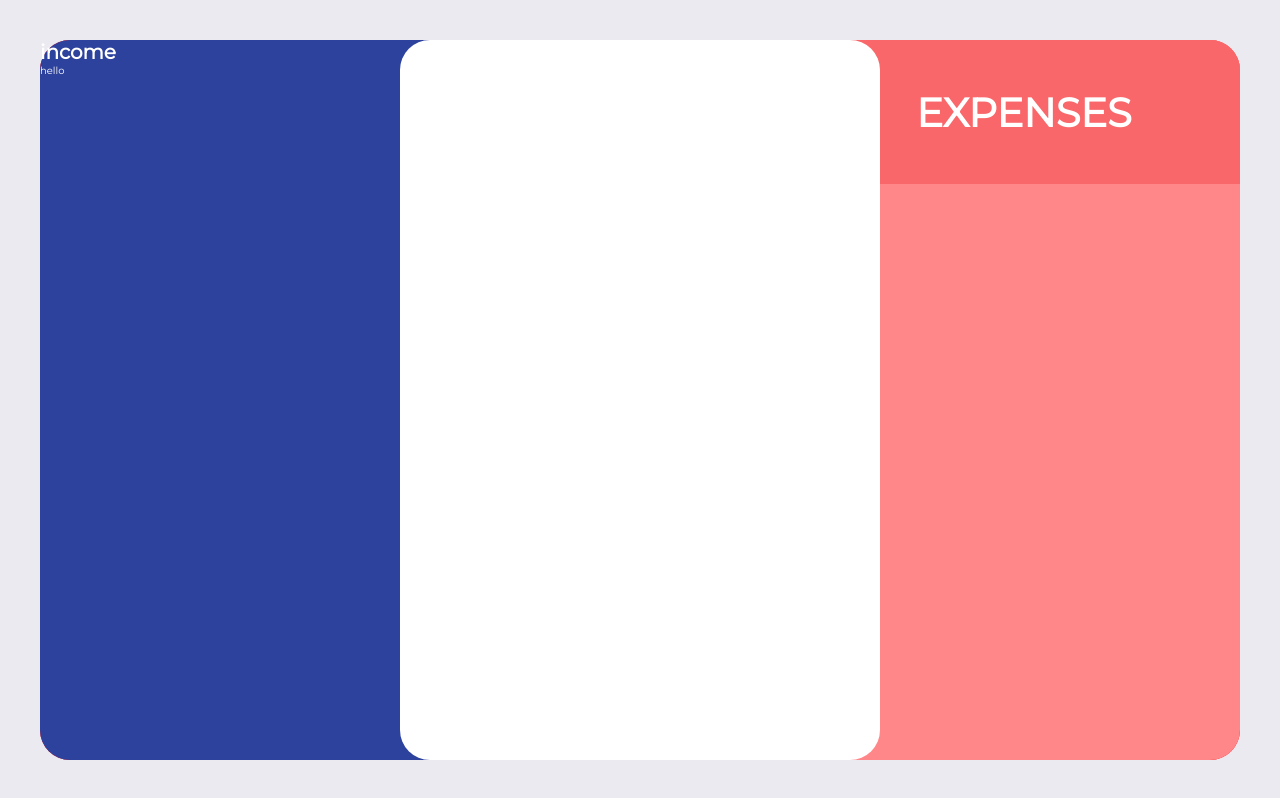
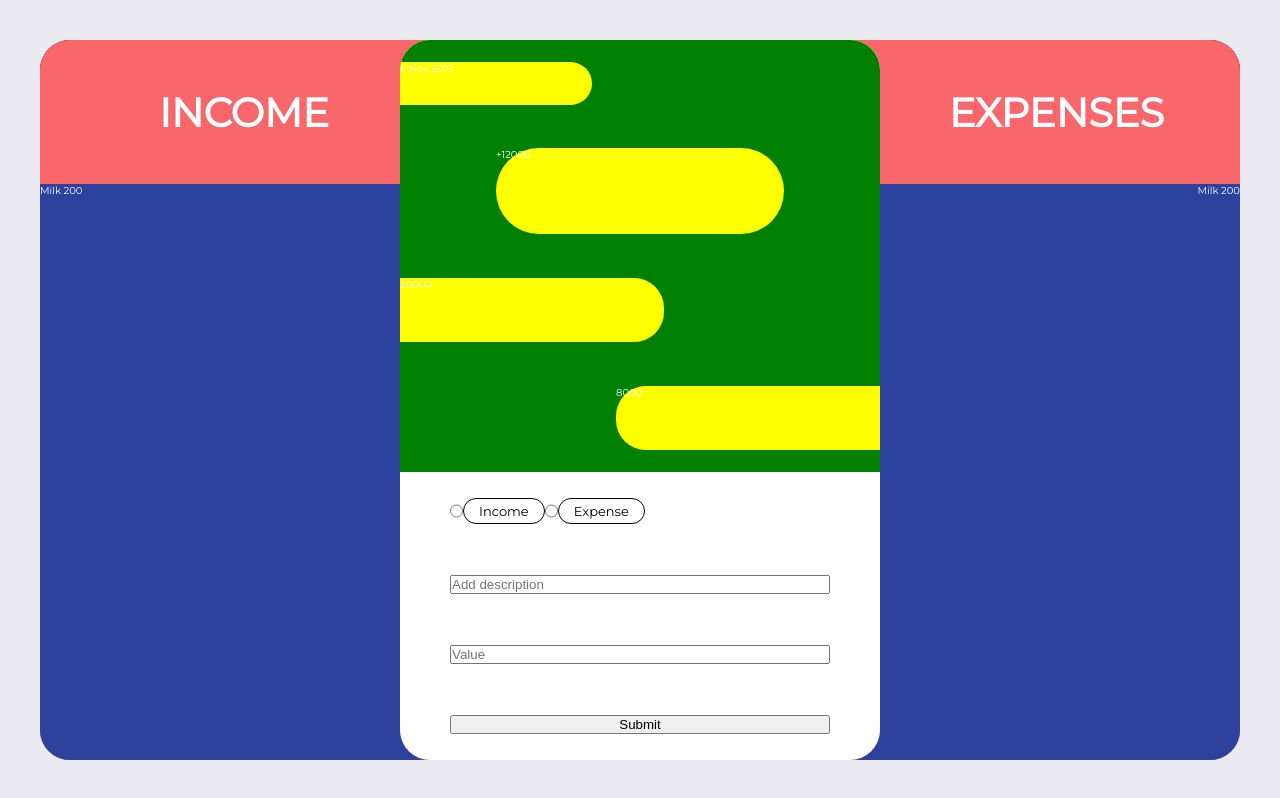
Before and after one commit to Saksham27/expense-calculator, a website: page index.html in a window 1280 px wide. Drawn offline with Linux system fonts and the light colour scheme.

Commit message:
implementing design protoype

```diff
--- /dev/null
+++ b/app.js
@@ -0,0 +1,52 @@
+// BUDGET controller
+var budgetController = (function() {
+	// some code
+})();
+
+// UI Controller
+var UIController = (function() {
+	var DOMStrings = {
+		inputType : (function() {
+			var x;
+			if (document.getElementById('income-button').checked) {
+				x = 'income-button';
+			} else if (document.getElementById('expense-button').chcked) {
+				x = 'expense-button';
+			}
+			return x;
+		})()
+	};
+	console.log(DOMStrings.inputType);
+
+	return {
+		getInput : function() {
+			return {
+				type        : document.getElementById(DOMStrings.inputType).value,
+				description : document.getElementById('input-description').value,
+				value       : document.getElementById('input-value').value
+			};
+		}
+	};
+})();
+
+// Global APP Controller
+var controller = (function(budgetCtrl, UICtrl) {
+	var ctrlAddItem = function() {
+		//  1. Get the feild input data
+		var input = UIController.getInput();
+		console.log(input);
+
+		// 2. Add the item to Budget controller
+		// 3. Add the item to UI controller
+		// 4. Calculate the budget
+		// 5. Displplay the buget on UI
+	};
+
+	document.querySelector('.output-box__entry__submit').addEventListener('click', ctrlAddItem);
+
+	document.addEventListener('keypress', function(event) {
+		if (event.keyCode === 13 || event.which === 13) {
+			ctrlAddItem();
+		}
+	});
+})(budgetController, UIController);
--- a/index.html
+++ b/index.html
@@ -12,21 +12,59 @@
 
 <body>
     <div class="container">
+        <!-- INCOME Left side column -->
         <div class="income-box">
             <div class="income-box__heading">
                 <h1 class="income-box__heading--text">income</h1>
             </div>
-            <div class="income-box__items">hello</div>
+            <div class="income-box__items">
+                <div class="income-box__items-1">
+                    <span class="income-box__items-1--description">Milk</span>
+                    <span class="income-box__items-1--value">200</span>
+                </div>
+            </div>
         </div>
-        <div class="output-box"></div>
+
+        <!-- OUTPUT Middle column -->
+        <div class="output-box">
+            <div class="output-box__display">
+                <div class="output-box__display__date">6 Nov 2019</div>
+                <div class="output-box__display__screen">+12000</div>
+                <div class="output-box__display__total--income">20000</div>
+                <div class="output-box__display__total--expense">8000</div>
+            </div>
+
+            <div class="output-box__entry">
+                <div class="output-box__entry__button">
+                    <input type="radio" name="button" id="income-button" value="income">
+                    <label class="output-box__entry__button--income" for="income-button">Income</label>
+
+                    <input type="radio" name="button" id="expense-button" value="expense">
+                    <label class="output-box__entry__button--expense" for="expense-button">
+                        Expense
+                    </label>
+                </div>
+                <input type="text" class="output-box__entry__input-name" placeholder="Add description" id="input-description">
+                <input type="number" class="output-box__entry__input-value" placeholder="Value" id="input-value">
+                <button class="output-box__entry__submit" id="submit-button">Submit</button>
+            </div>
+        </div>
+
+        <!-- EXPENSE Right column -->
         <div class="expense-box">
             <div class="expense-box__heading">
                 <h1 class="expense-box__heading--text">expenses</h1>
             </div>
-            <div class="expense-box__items">bye</div>
+            <div class="expense-box__items">
+                <div class="expense-box__items-1">
+                    <span class="expense-box__items-1--description">Milk</span>
+                    <span class="expense-box__items-1--value">200</span>
+                </div>
+            </div>
         </div>
     </div>
 
+    <script src="app.js"></script>
 </body>
 
 </html>
--- a/sass/abstract/_variables.scss
+++ b/sass/abstract/_variables.scss
@@ -9,3 +9,6 @@ $swatch_8: #3d373a;
 
 // cornor radius
 $corner: 3rem;
+
+// padding
+$padding-medium: 5rem;
--- a/sass/pages/_home.scss
+++ b/sass/pages/_home.scss
@@ -14,7 +14,26 @@
 .income-box {
 	background-color: $swatch_7;
 	width: 40%;
-	border-radius: $corner 0 0 $corner;
+	border-radius: $corner;
+	display: flex;
+	flex-direction: column;
+	justify-content: flex-start;
+	align-items: flex-start;
+	overflow: hidden;
+
+	&__heading {
+		width: 85%;
+		flex-basis: 20%;
+		display: flex;
+		justify-content: center;
+		align-items: center;
+		background-color: #f9676a;
+
+		&--text {
+			font-size: 4rem;
+			text-transform: uppercase;
+		}
+	}
 }
 
 .output-box {
@@ -25,21 +44,99 @@
 	transform: translate(-50%);
 	background-color: #fff;
 	border-radius: $corner;
+	display: flex;
+	flex-direction: column;
+	overflow: hidden;
+
+	&__display {
+		display: flex;
+		flex-basis: 60%;
+		flex-direction: column;
+		justify-content: space-around;
+		background-color: green;
+
+		&__date {
+			width: 40%;
+			background-color: yellow;
+			align-self: flex-start;
+			flex-basis: 10%;
+			border-radius: 0 $corner $corner 0;
+		}
+
+		&__screen {
+			width: 60%;
+			background-color: yellow;
+			align-self: center;
+			flex-basis: 20%;
+			border-radius: 5rem;
+		}
+
+		&__total {
+			&--income {
+				width: 55%;
+				background-color: yellow;
+				align-self: flex-start;
+				flex-basis: 15%;
+				border-radius: 0 $corner $corner 0;
+			}
+
+			&--expense {
+				width: 55%;
+				background-color: yellow;
+				align-self: flex-end;
+				flex-basis: 15%;
+				border-radius: $corner 0 0 $corner;
+			}
+		}
+	}
+
+	&__entry {
+		display: flex;
+		flex-basis: 40%;
+		padding: 0 5rem;
+		flex-direction: column;
+		justify-content: space-around;
+
+		&__button {
+			display: flex;
+			justify-content: flex-start;
+
+			&--income {
+				padding: 0.4rem 1.5rem;
+				font-size: 1.3rem;
+				color: #000;
+				border: 1px solid #000;
+				border-radius: $corner;
+			}
+
+			&--expense {
+				padding: 0.4rem 1.5rem;
+				font-size: 1.3rem;
+				color: #000;
+				border: 1px solid #000;
+				border-radius: $corner;
+			}
+		}
+	}
 }
 
 .expense-box {
-	background-color: #ff8789;
+	background-color: $swatch_7;
 	width: 40%;
-	border-radius: 0 $corner $corner 0;
+	border-radius: $corner;
+	display: flex;
+	flex-direction: column;
+	justify-content: flex-start;
+	align-items: flex-end;
+	overflow: hidden;
 
 	&__heading {
-		width: 100%;
-		height: 20%;
+		width: 85%;
+		flex-basis: 20%;
 		display: flex;
+		justify-content: center;
 		align-items: center;
-		justify-content: center;
 		background-color: #f9676a;
-		border-radius: 0 $corner 0 0;
 
 		&--text {
 			font-size: 4rem;
```
Also changed, not shown: css/style.css.
